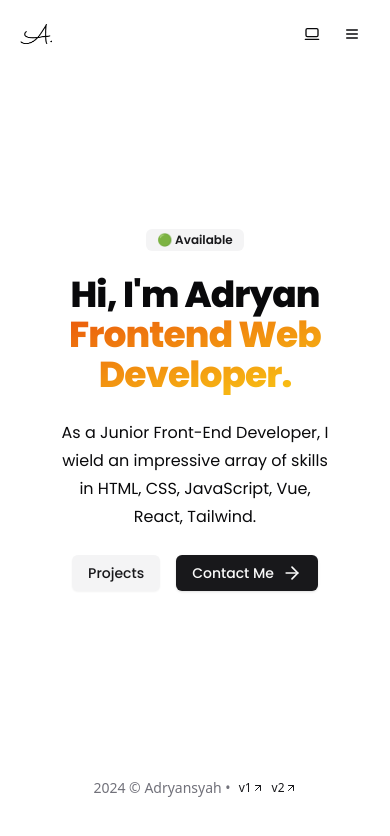
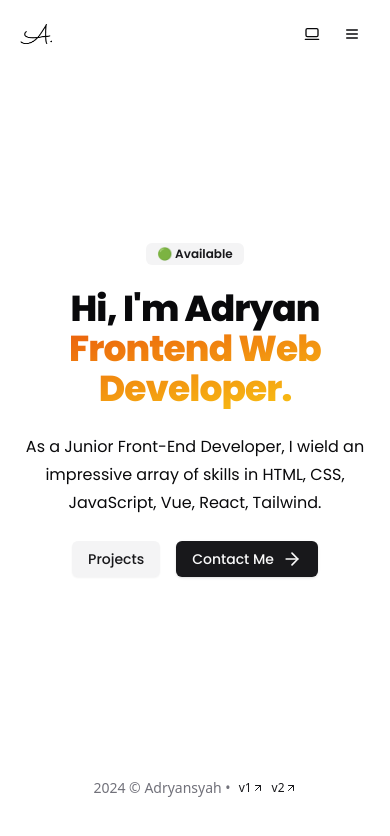
Before and after one commit to Adryanssyah/portfolio-4, a React (Vite) app: page / in a window 390 px wide. Shown: the top 836 px of the page. Built offline with nearby package versions, Linux system fonts and the light colour scheme.

Commit message:
fix: fix mobile version of home h1 alignment

```diff
--- a/src/components/layouts/OtherPageLayout.tsx
+++ b/src/components/layouts/OtherPageLayout.tsx
@@ -1,5 +1,5 @@
 function OtherPageLayout({ children }: { children: React.ReactNode }) {
-     return <div className="w-full col-span-10 flex flex-col justify-center items-center px-10">{children}</div>;
+     return <div className="w-full col-span-10 flex flex-col justify-center items-center lg:px-10">{children}</div>;
 }
 
 export default OtherPageLayout;
```
